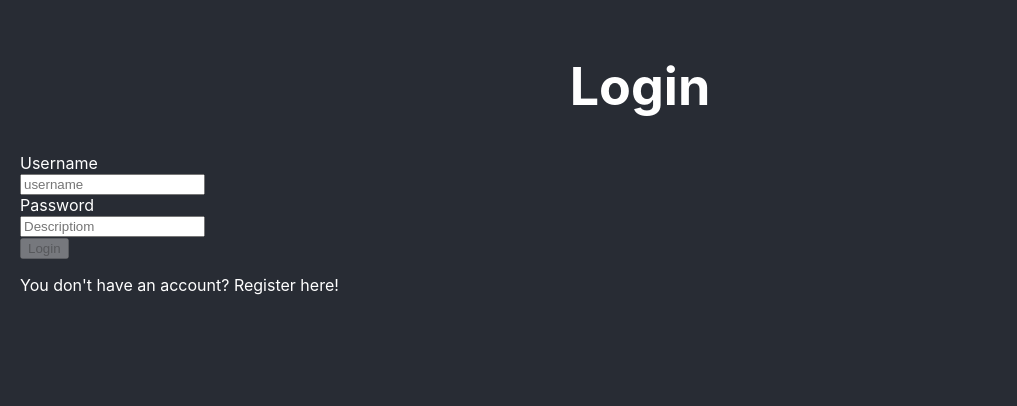
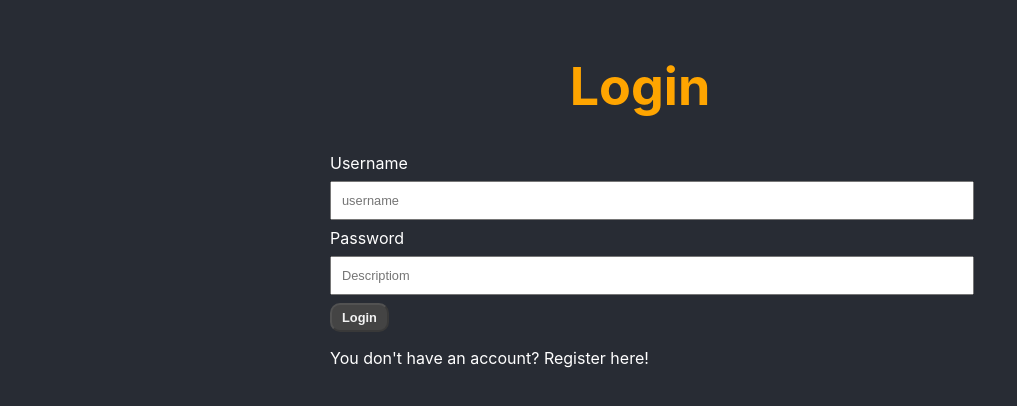
Before and after one commit to cozziad/movierater-frontend, a React (Create React App) app: page / in a window 1280 px wide. Shown: the top 406 px of the page, without its empty margins (0-1017 px from the left). Built offline with nearby package versions, Linux system fonts and the light colour scheme.

Commit message:
token auth and logout

```diff
--- a/src/App.css
+++ b/src/App.css
@@ -8,6 +8,7 @@
 .App-header {
   text-align: center;
   font-size: calc(10px + 2vmin);
+
 }
 
 .layout{
@@ -15,31 +16,68 @@
   grid-template-columns: 1fr 1fr;
   grid-gap: 20px;
 }
+.login-container {
+  width: 50%;
+  margin: 0 25%;
+}
+
+input, textarea {
+  width: 100%;
+  padding: 10px;
+  margin: 8px 0;
+  font-size: 0.8rem;
+}
+button {
+  color: #444;
+  background-color: #f3f3f3;
+  padding: 5px 10px;
+  border-radius: 10px;
+  font-weight: bold;
+  font-size: 0.8rem;
+  outline: none;
+}
+button:disabled {
+  color: #f3f3f3;
+  background-color: #444;
+  cursor: not-allowed;
+}
 
 .orange {
   color: orange;
 }
-
 .purple {
   color: purple;
 }
-
 .rate-container {
   margin-top: 20px;
-  border-top: 2px solid white;
+  border-top: 2px solid purple;
 }
-
 .rate-container .fa-star {
-  font-size: 1.4rem;
+  font-size: 1.8rem;
   cursor: pointer;
 }
-
-.movie-list{
+.movie-item {
   display: grid;
   grid-template-columns: 1fr auto auto;
 }
-
-.movie-list svg {
+.movie-item svg {
   font-size: 1.2rem;
-  margin: 16p 5px;
+  margin: 16px 5px;
 }
+.fa-trash {
+  color: crimson;
+}
+h1 {
+  color: orange;
+}
+h1 .fa-film {
+  color: white;
+  transform: rotate(30deg);
+}
+.fa-sign-out-alt {
+  position: absolute;
+  top: 20px;
+  right: 20px;
+  cursor: pointer;
+  font-size: 1.5rem;
+}
--- a/src/App.js
+++ b/src/App.js
@@ -3,12 +3,22 @@ import './App.css';
 import MovieList from './components/movieList'
 import MovieDetails from './components/movieDetails'
 import MovieForm from './components/movie-form'
+import { FontAwesomeIcon } from '@fortawesome/react-fontawesome'
+import { faFilm } from '@fortawesome/free-solid-svg-icons'
+import { faSignOutAlt } from '@fortawesome/free-solid-svg-icons'
+import { useCookies } from 'react-cookie';
 
 function App() {
 
   const [movies, setMovies] = useState([]);
   const [selectedMovie, setSelectedMovie] = useState(null);
   const [editedMovie, setEditedMovie] = useState(null);
+
+  const [token, setToken, deleteToken] = useCookies(['mr-token']);
+
+  useEffect(() => {
+    if (!token['mr-token']) window.location.href = '/';
+  }, [token])
 
   const loadMovie = movie => {
     setSelectedMovie(movie);
@@ -44,12 +54,16 @@ function App() {
     setSelectedMovie(null);
   }
 
+  const logoutUser = () => {
+    deleteToken(['mr-token']);
+  }
+
   useEffect(() => {
     fetch("http://127.0.0.1:8000/api/movies/", {
       method: 'GET',
       headers: {
         'Content-Type': 'application/json',
-        'Authorization': 'Token d4f4aad2b8ba34d04d1110522e8ae0d1d9fbed18'
+        'Authorization': `Token ${token['mr-token']}`
       }
     }).then(resp => resp.json())
       .then(resp => setMovies(resp))
@@ -60,7 +74,11 @@ function App() {
   return (
     <div className="App">
       <header className="App-header">
-        <h1>Movie Rater</h1>
+        <h1>
+          <FontAwesomeIcon icon={faFilm} />
+          <span>Movie rater</span>
+        </h1>
+        <FontAwesomeIcon icon={faSignOutAlt} onClick={logoutUser} />
       </header>
 
       <div className="layout">
--- a/src/api-service.js
+++ b/src/api-service.js
@@ -1,5 +1,3 @@
-const TOKEN = "d4f4aad2b8ba34d04d1110522e8ae0d1d9fbed18"
-
 
 export class API {
 
@@ -25,13 +23,13 @@ export class API {
         return await resp.json()
     }
 
-    static async updateMovie(mov_id, body) {
+    static async updateMovie(mov_id, body, token) {
         try {
             const resp = await fetch(`http://127.0.0.1:8000/api/movies/${mov_id}/`, {
                 method: 'PUT',
                 headers: {
                     'Content-Type': 'application/json',
-                    'Authorization': `Token ${TOKEN}`
+                    'Authorization': `Token ${token}`
                 },
                 body: JSON.stringify(body)
             })
@@ -42,13 +40,13 @@ export class API {
         }
     }
 
-    static async createMovie(body) {
+    static async createMovie(body, token) {
         try {
             const resp = await fetch(`http://127.0.0.1:8000/api/movies/`, {
                 method: 'POST',
                 headers: {
                     'Content-Type': 'application/json',
-                    'Authorization': `Token ${TOKEN}`
+                    'Authorization': `Token ${token}`
                 },
                 body: JSON.stringify(body)
             })
@@ -59,13 +57,13 @@ export class API {
         }
     }
 
-    static async deleteMovie(mov_id) {
+    static async deleteMovie(mov_id, token) {
         try {
             const resp = await fetch(`http://127.0.0.1:8000/api/movies/${mov_id}/`, {
                 method: 'DELETE',
                 headers: {
                     'Content-Type': 'application/json',
-                    'Authorization': `Token ${TOKEN}`
+                    'Authorization': `Token ${token}`
                 }
             })
         }
--- a/src/components/auth.js
+++ b/src/components/auth.js
@@ -7,6 +7,13 @@ export default function Auth() {
     const [username, setUsername] = useState('');
     const [password, setPassword] = useState('');
     const [isLoginView, setIsLoginView] = useState(true);
+
+    const [token, setToken] = useCookies(['mr-token']);
+
+    useEffect(() => {
+        //console.log(token['mr-token'])
+        if (token['mr-token']) window.location.href = '/movies';
+    }, [token])
 
     const loginClicked = () => {
         API.loginUser({ username, password })
--- a/src/components/movie-form.js
+++ b/src/components/movie-form.js
@@ -1,5 +1,6 @@
 import React, { useState, useEffect } from 'react'
 import { API } from '../api-service'
+import { useCookies } from 'react-cookie';
 
 export default function MovieForm(props) {
 
@@ -8,20 +9,22 @@ export default function MovieForm(props) {
     const [title, setTitle] = useState('')
     const [description, setDescription] = useState('')
 
+    const [token] = useCookies(['mr-token']);
+
     useEffect(() => {
         setTitle(props.movie.title);
         setDescription(props.movie.description);
     }, [props.movie])
 
     const updateClicked = () => {
-        API.updateMovie(mov.id, { title, description })
+        API.updateMovie(mov.id, { title, description }, token['mr-token'])
             .then(resp => props.updatedMovie(resp))
             .catch(error => console.log(error))
 
     }
 
     const createClicked = () => {
-        API.createMovie({ title, description })
+        API.createMovie({ title, description }, token['mr-token'])
             .then(resp => props.createdMovie(resp))
             .catch(error => console.log(error))
 
--- a/src/components/movielist.js
+++ b/src/components/movielist.js
@@ -2,10 +2,13 @@ import React from 'react';
 import { FontAwesomeIcon } from '@fortawesome/react-fontawesome'
 import { faEdit, faTrash } from '@fortawesome/free-solid-svg-icons'
 import { API } from '../api-service'
+import { useCookies } from 'react-cookie';
 
 export default function MovieList(props) {
 
     const mov = props.movies
+
+    const [token] = useCookies(['mr-token']);
 
     const movieClicked = movie => evt => {
         props.movieClicked(movie);
@@ -15,7 +18,7 @@ export default function MovieList(props) {
     }
 
     const removeClicked = movie => {
-        API.deleteMovie(movie.id)
+        API.deleteMovie(movie.id, token['mr-token'])
             .then(() => props.removeClicked(movie))
             .catch(error => console.log(error))
     }
--- a/src/components/rateit.js
+++ b/src/components/rateit.js
@@ -1,10 +1,14 @@
 import React, { useState } from 'react'
 import { FontAwesomeIcon } from '@fortawesome/react-fontawesome'
 import { faStar } from '@fortawesome/free-solid-svg-icons'
+import { useCookies } from 'react-cookie';
+
 
 export default function RateIt(props) {
 
     const [highlighted, setHighlighted] = useState(-1);
+
+    const [token] = useCookies(['mr-token']);
 
     const highlightRate = highRate => evt => {
         setHighlighted(highRate);
@@ -15,7 +19,7 @@ export default function RateIt(props) {
             method: 'POST',
             headers: {
                 'Content-Type': 'application/json',
-                'Authorization': 'Token d4f4aad2b8ba34d04d1110522e8ae0d1d9fbed18'
+                'Authorization': `Token ${token['mr-token']}`
             },
             body:
                 JSON.stringify({
@@ -31,7 +35,7 @@ export default function RateIt(props) {
             method: 'GET',
             headers: {
                 'Content-Type': 'application/json',
-                'Authorization': 'Token d4f4aad2b8ba34d04d1110522e8ae0d1d9fbed18'
+                'Authorization': `Token ${token['mr-token']}`
             }
 
         }).then(resp => resp.json())
--- a/src/index.js
+++ b/src/index.js
@@ -2,26 +2,26 @@ import React from 'react';
 import ReactDOM from 'react-dom';
 import './index.css';
 import App from './App';
+import Auth from './components/auth'
 import * as serviceWorker from './serviceWorker';
-import { Route, BrowserRouter } from 'react-router-dom'
-import Auth from './components/auth'
+import { Route, BrowserRouter } from 'react-router-dom';
+import { CookiesProvider } from 'react-cookie';
 
 function Router() {
 
-
-
   return (
     <React.StrictMode>
-      <BrowserRouter>
-        <Route exact path="/" component={Auth}></Route>
-        <Route exact path="/movies" component={App}></Route>
-      </BrowserRouter>
+      <CookiesProvider>
+        <BrowserRouter>
+          <Route exact path="/" component={Auth} />
+          <Route exact path="/movies" component={App} />
+        </BrowserRouter>
+      </CookiesProvider>
     </React.StrictMode>
   )
 }
 
-ReactDOM.render(<Router />, document.getElementById('root')
-);
+ReactDOM.render(<Router />, document.getElementById('root'));
 
 // If you want your app to work offline and load faster, you can change
 // unregister() to register() below. Note this comes with some pitfalls.
```
